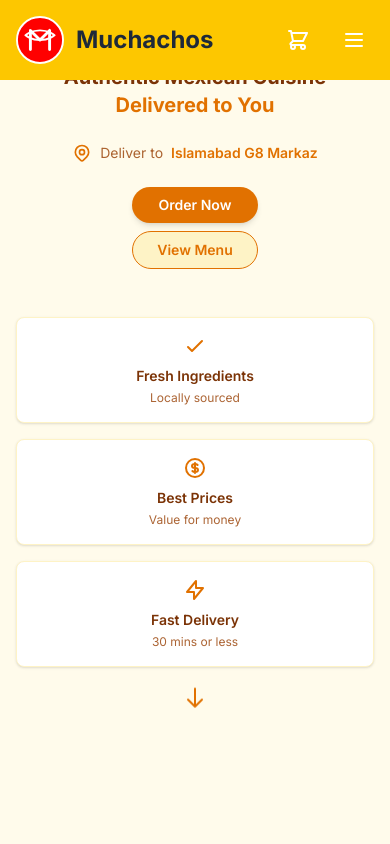
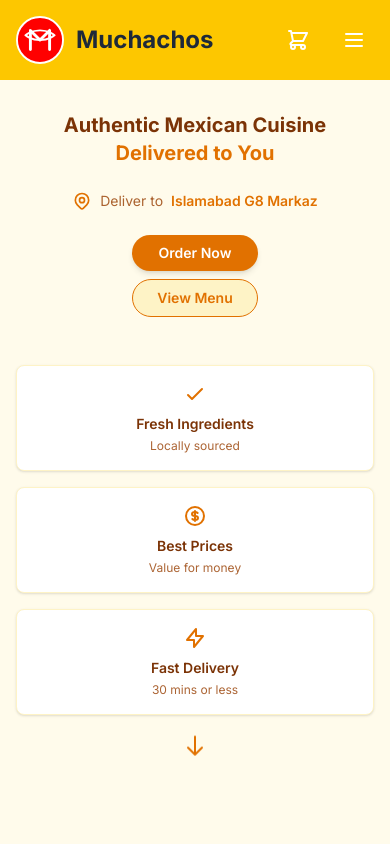
Before and after one commit to hafsabibi195/muchachos-food, a Next.js app: page / in a window 390 px wide. Shown: the top 844 px of the page. Built offline with nearby package versions, Linux system fonts and the light colour scheme.

Commit message:
Make Hero section fully mobile responsive

```diff
--- a/src/components/Hero.tsx
+++ b/src/components/Hero.tsx
@@ -6,7 +6,7 @@
 
 export default function Hero({ scrollToMenu }: HeroProps) {
   return (
-    <section className="relative w-full bg-amber-50 dark:bg-amber-900/20 py-16 sm:py-20 lg:py-25">
+    <section className="relative w-full bg-amber-50 dark:bg-amber-900/20 pt-28 pb-16 sm:pt-32 sm:pb-20 lg:pt-36 lg:pb-25">
       <div className="container mx-auto px-4 flex flex-col items-center text-center space-y-6 sm:space-y-8">
 
         {/* Heading */}
```
